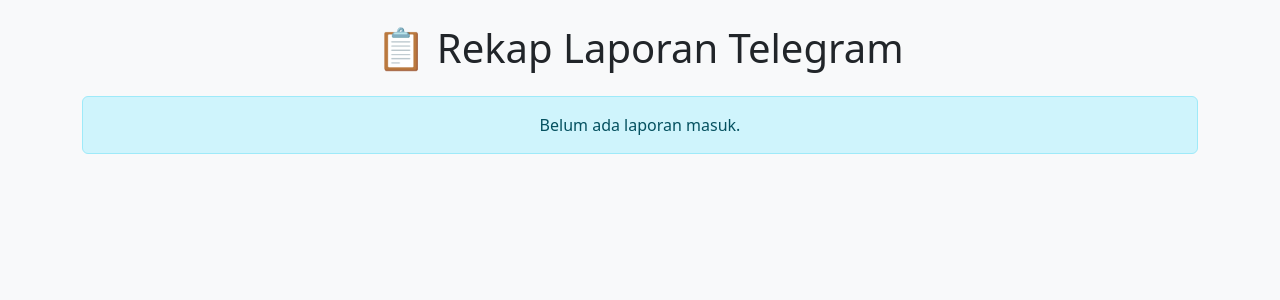
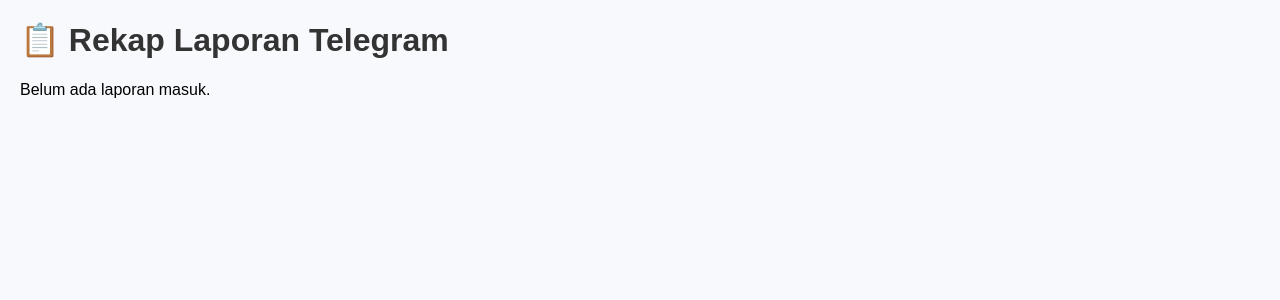
Before and after one commit to refo-labib/telegram-bot, a Flask app: template templates/index.html in a window 1280 px wide. Shown: the top 300 px of the page. Run offline with Flask 3, Linux system fonts and the light colour scheme; the template is opened without the code that fills it, so the values that code supplies are empty; parts of the project's set-up code (start-up, migrations or seed data) failed here and were passed over.

Commit message:
update app.py dan index.html

```diff
--- a/app.py
+++ b/app.py
@@ -1,23 +1,38 @@
-from flask import Flask, request
+import os
+import json
+from flask import Flask, render_template, request
 from bot import application
-import os
 
 app = Flask(__name__)
+DB_FILE = "data.json"
 
-# route utama untuk webhook Telegram
+# === ROUTE UNTUK WEBHOOK TELEGRAM ===
 @app.route(f"/{os.getenv('TELEGRAM_BOT_TOKEN')}", methods=["POST"])
 def webhook():
     if request.method == "POST":
         update = request.get_json(force=True)
         application.update_queue.put_nowait(update)
         return "OK", 200
-    else:
-        return "Method Not Allowed", 405
+    return "Method Not Allowed", 405
 
 
+# === ROUTE UNTUK TAMPILAN REKAP ===
 @app.route("/", methods=["GET"])
-def home():
-    return "Telegram Bot is running!", 200
+def index():
+    reports = []
+    if os.path.exists(DB_FILE):
+        with open(DB_FILE, "r") as f:
+            try:
+                reports = json.load(f)
+            except:
+                reports = []
+    return render_template("index.html", reports=reversed(reports))
+
+
+# === ROUTE UNTUK STATIC FILE (foto/video) ===
+@app.route('/uploads/<path:filename>')
+def uploaded_file(filename):
+    return app.send_static_file(os.path.join("uploads", filename))
 
 
 if __name__ == "__main__":
--- a/templates/index.html
+++ b/templates/index.html
@@ -2,44 +2,44 @@
 <html lang="id">
 <head>
     <meta charset="UTF-8">
-    <title>Rekap Laporan Telegram</title>
-    <link href="https://cdn.jsdelivr.net/npm/bootstrap@5.3.2/dist/css/bootstrap.min.css" rel="stylesheet">
-    <link rel="stylesheet" href="{{ url_for('static', filename='style.css') }}">
+    <title>📋 Rekap Laporan Telegram</title>
+    <style>
+        body { font-family: Arial, sans-serif; margin: 20px; background: #f7f9fc; }
+        h1 { color: #333; }
+        .report {
+            border: 1px solid #ddd;
+            border-radius: 10px;
+            padding: 15px;
+            margin-bottom: 15px;
+            background: #fff;
+            box-shadow: 0 2px 5px rgba(0,0,0,0.05);
+        }
+        .meta { font-size: 14px; color: #666; margin-bottom: 8px; }
+        img, video { margin-top: 10px; max-width: 300px; border-radius: 8px; }
+    </style>
 </head>
 <body>
-    <div class="container mt-4">
-        <h1 class="text-center mb-4">📋 Rekap Laporan Telegram</h1>
-
+    <h1>📋 Rekap Laporan Telegram</h1>
     {% if reports %}
-            <div class="row row-cols-1 row-cols-md-3 g-4">
-                {% for report in reports %}
-                <div class="col">
-                    <div class="card h-100 shadow-sm">
-                        {% if report.file %}
-                            {% if report.file.endswith('.jpg') %}
-                                <img src="{{ report.file }}" class="card-img-top" alt="Foto">
-                            {% elif report.file.endswith('.mp4') %}
-                                <video class="card-img-top" controls>
-                                    <source src="{{ report.file }}" type="video/mp4">
+        {% for r in reports %}
+        <div class="report">
+            <div class="meta"><b>{{ r.username }}</b> — <i>{{ r.timestamp }}</i></div>
+            {% if r.caption %}
+                <p>{{ r.caption }}</p>
+            {% endif %}
+            {% if r.file %}
+                {% if r.file.endswith(".jpg") or r.file.endswith(".png") %}
+                    <img src="/{{ r.file }}" alt="foto">
+                {% elif r.file.endswith(".mp4") %}
+                    <video controls>
+                        <source src="/{{ r.file }}" type="video/mp4">
                     </video>
                 {% endif %}
             {% endif %}
-                        <div class="card-body">
-                            <h5 class="card-title">@{{ report.username }}</h5>
-                            <p class="card-text">{{ report.caption }}</p>
-                        </div>
-                        <div class="card-footer text-muted">
-                            {{ report.timestamp }}
-                        </div>
-                    </div>
         </div>
         {% endfor %}
-            </div>
     {% else %}
-            <div class="alert alert-info text-center">
-                Belum ada laporan masuk.
-            </div>
+        <p>Belum ada laporan masuk.</p>
     {% endif %}
-    </div>
 </body>
 </html>
```
Lines whose indentation alone changed are shown as unchanged.
